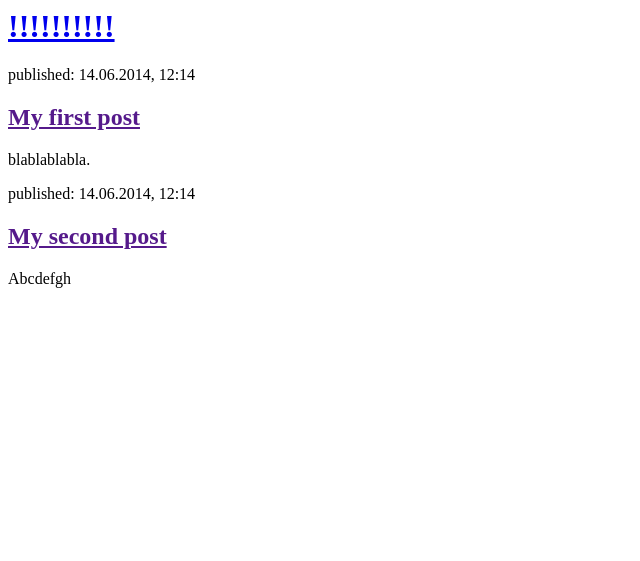
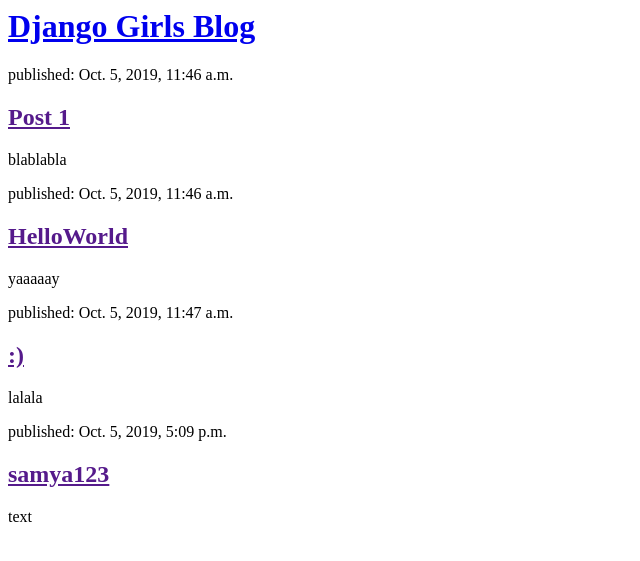
Before and after one commit to dedavidsamya/my-first-blog, a Django app: page / in a window 1280 px wide. Shown: the top 561 px of the page, without its empty margins (0-640 px from the left). Run offline with Django 3.2, Linux system fonts and the light colour scheme; data comes from the database, SQL or seed files in the repository; both versions use the stored data as it was after the commit.

Commit message:
Modified templates to display posts from database.

```diff
--- a/blog/models.py
+++ b/blog/models.py
@@ -9,6 +9,11 @@
 	created_date = models.DateTimeField(default=timezone.now)
 	published_date = models.DateTimeField(blank=True, null=True)
 
+	def publish(self):
+		self.published_date =  timezone.now()
+		self.save()
 
-def __str__(self):
-	return self.title
+
+
+	def __str__(self):
+		return self.title
--- a/blog/templates/blog/post_list.html
+++ b/blog/templates/blog/post_list.html
@@ -4,19 +4,17 @@
     </head>
     <body>
         <div>
-            <h1><a href="/">!!!!!!!!!!</a></h1>
-        </div>
+            <div>
+    <h1><a href="/">Django Girls Blog</a></h1>
+</div>
 
-        <div>
-            <p>published: 14.06.2014, 12:14</p>
-            <h2><a href="">My first post</a></h2>
-            <p>blablablabla.</p>
-        </div>
-
-        <div>
-            <p>published: 14.06.2014, 12:14</p>
-            <h2><a href="">My second post</a></h2>
-            <p>Abcdefgh</p>
+{% for post in posts %}
+    <div>
+        <p>published: {{ post.published_date }}</p>
+        <h2><a href="">{{ post.title }}</a></h2>
+        <p>{{ post.text|linebreaksbr }}</p>
+    </div>
+{% endfor %}
         </div>
     </body>
 </html>
--- a/blog/views.py
+++ b/blog/views.py
@@ -1,3 +1,8 @@
 from django.shortcuts import render
+from django.utils import timezone
+from .models import Post
+
+
 def post_list(request):
-	return render(request, 'blog/post_list.html', {})
+	posts = Post.objects.filter(published_date__lte=timezone.now()).order_by('published_date')
+	return render(request, 'blog/post_list.html', {'posts': posts})
```
Also changed, not shown: db.sqlite3.
